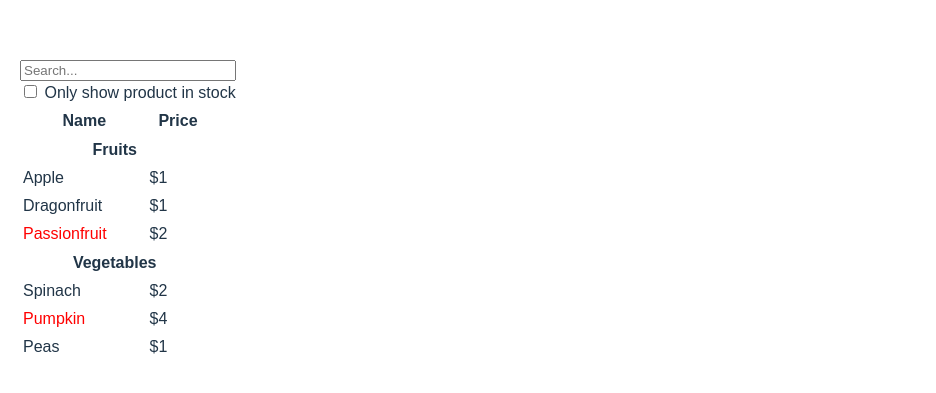
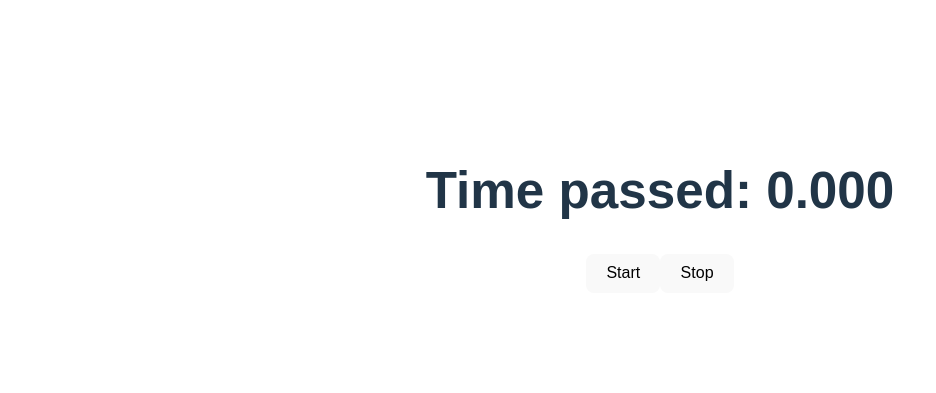
Before and after one commit to thanhduy26091995/react-practice, a React (Vite) app: page / in a window 1280 px wide. Shown: the part 209-602 px from the top of the page, without its empty margins (0-936 px from the left). Built offline with nearby package versions, Linux system fonts and the light colour scheme.

Commit message:
Chore: working with Ref

```diff
--- a/src/App.jsx
+++ b/src/App.jsx
@@ -1,4 +1,4 @@
-import { useState } from 'react'
+import { useRef, useState } from 'react'
 import reactLogo from './assets/react.svg'
 import viteLogo from '/vite.svg'
 import './App.css'
@@ -38,7 +38,7 @@ function App() {
   )
 }
 
-export default App
+export default Stopwatch
 
 const user = {
   name: 'Dennis Bui',
@@ -117,3 +117,42 @@ export function Profile() {
     </>
   )
 }
+
+function Stopwatch() {
+  const [startTime, setStartTime] = useState(null);
+  const [now, setNow] = useState(null);
+  const intervalRef = useRef(null);
+
+  function handleStart() {
+    setStartTime(Date.now());
+    setNow(Date.now());
+
+    clearInterval(intervalRef.current);
+
+    intervalRef.current = setInterval(() => {
+      setNow(Date.now());
+    }, 10);
+  }
+
+  function handleStop() {
+    clearInterval(intervalRef.current);
+  }
+
+  let secondsPassed = 0;
+  if (startTime != null && now != null) {
+    secondsPassed = (now - startTime) / 1000;
+  }
+
+  return (
+    <>
+      <h1>Time passed: {secondsPassed.toFixed(3)}</h1>
+      <button onClick={handleStart}>
+        Start
+      </button>
+
+      <button onClick={handleStop}>
+        Stop
+      </button>
+    </>
+  );
+}
--- a/src/main.jsx
+++ b/src/main.jsx
@@ -3,9 +3,10 @@ import { createRoot } from 'react-dom/client'
 import './index.css'
 import Game from './TicTacToe.jsx'
 import App from './FilterableProduct.jsx'
+import Stopwatch from './App.jsx'
 
 createRoot(document.getElementById('root')).render(
   <StrictMode>
-    <App />
+    <Stopwatch />
   </StrictMode>,
 )
```
